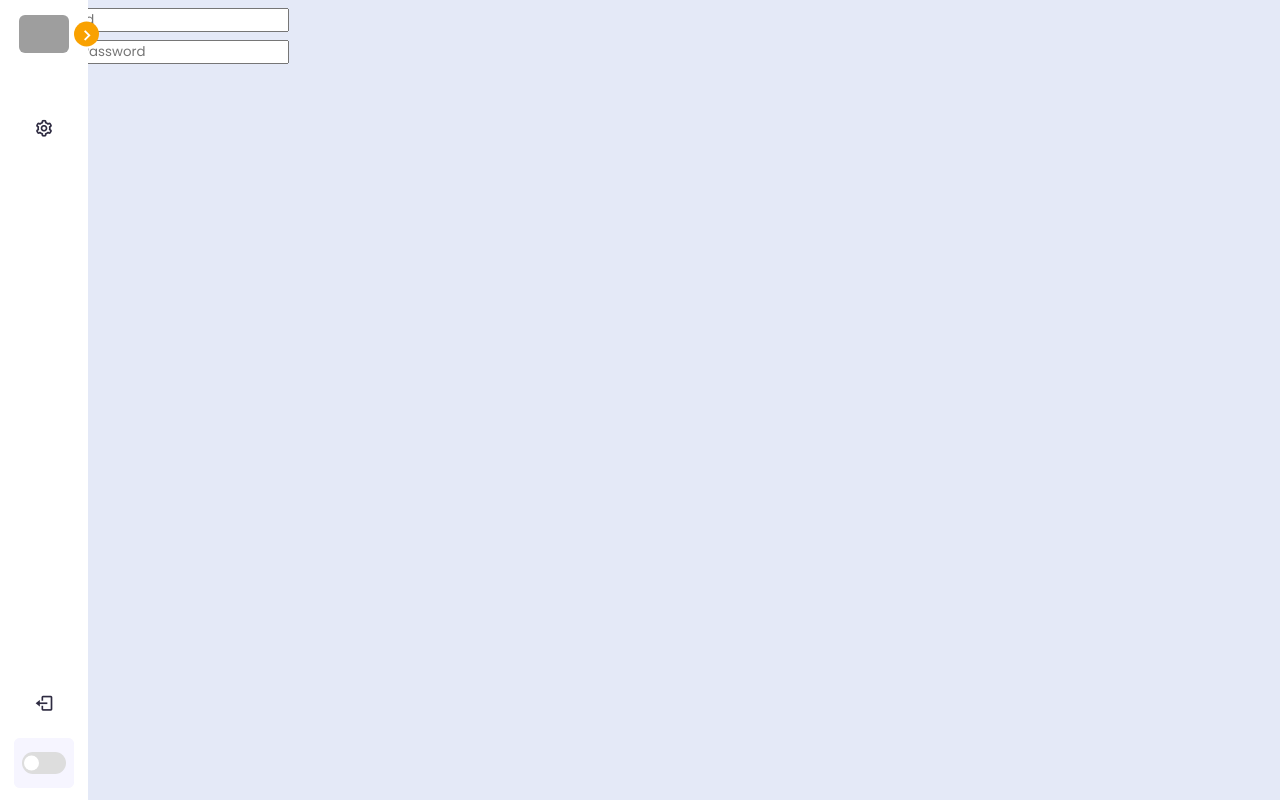
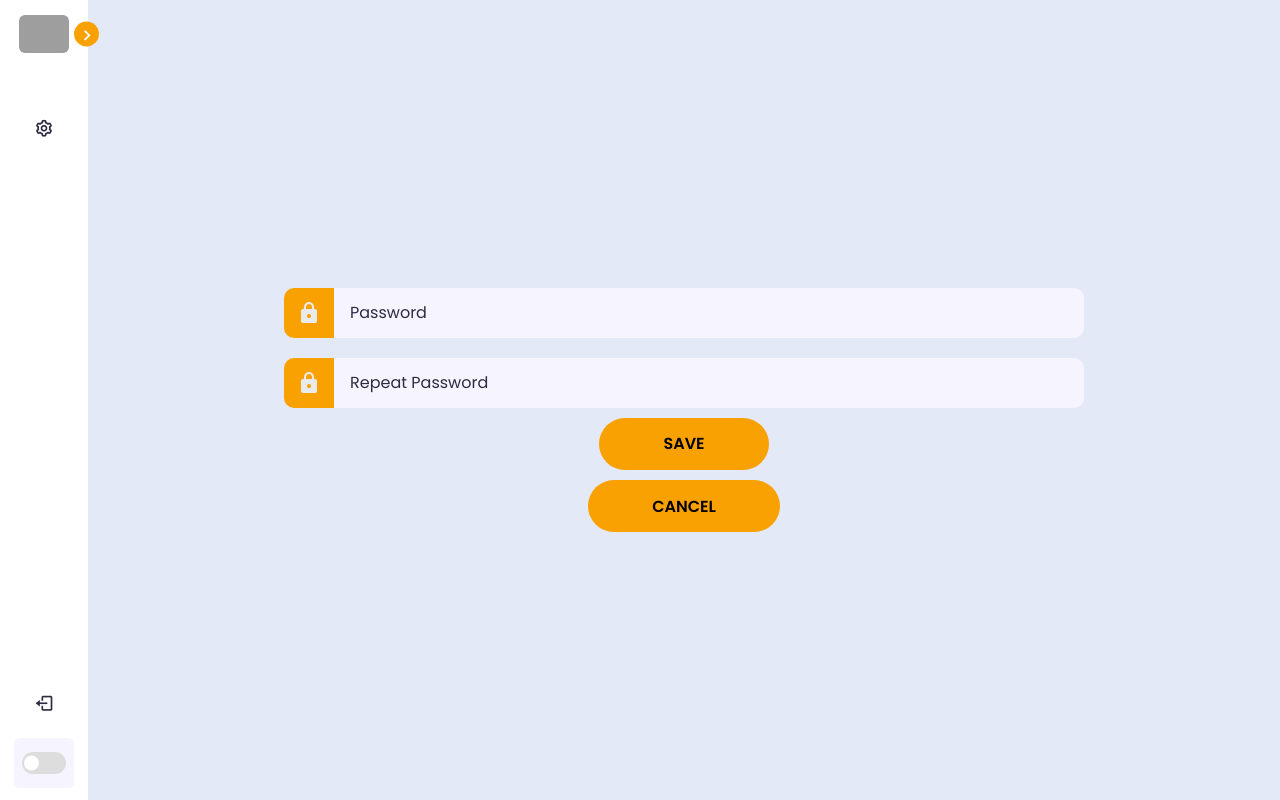
Before and after one commit to aesma008/Student-Internship-Web-Application, a Django app: page /password_reset/ in a window 1280 px wide. Run offline with Django 5.2, Linux system fonts and the light colour scheme; the visitor is signed in with stand-in values (Sample User, id 1); some libraries are stand-ins or nearby versions; grey boxes are pictures that could not be loaded.

Commit message:
Fixed update password look

```diff
--- /dev/null
+++ b/users/static/css/password_reset.css
@@ -0,0 +1,100 @@
+@import url('https://fonts.googleapis.com/css2?family=Poppins:ital,wght@0,100;0,200;0,300;0,400;0,500;0,600;0,700;0,800;0,900;1,100;1,200;1,300;1,400;1,500;1,600;1,700;1,800;1,900&display=swap');
+
+* {
+    margin: 0;
+    padding: 0;
+    font-family: 'Poppins', sans-serif;
+}
+
+.home {
+    position: relative;
+    left: 250px;
+    height: 100vh;
+    width: calc(100% - 250px);
+    display: flex;
+    align-items: center;
+    justify-content: center;
+    flex-direction: column;
+}
+
+form {
+    display: flex;
+    flex-direction: column; /* This makes items stack vertically */
+    align-items: center; /* This centers the button horizontally */
+}
+form > div {
+    margin-top: 20px;
+    width: 100%;
+    display: flex;
+    justify-content: center;
+}
+
+form label {
+    flex-shrink: 0;
+    height: 50px;
+    width: 50px;
+    background-color: var(--primary-color);
+    fill: var(--text-color);
+    color: var(--text-color);
+    border-radius: 10px 0 0 10px;
+    display: flex;
+    justify-content: center;
+    align-items: center;
+    font-size: 1.5rem;
+    font-weight: 500;
+    transition: 150ms ease;
+}
+
+form input {
+    color: var(--text-color);
+    box-sizing: border-box;
+    flex-grow: 1;
+    min-width: 0;
+    height: 50px;
+    width: 750px;
+    padding: 0 1em;
+    font: inherit;
+    border-radius: 0 10px 10px 0;
+    border: 2px solid var(--primary-color-light);
+    border-left: none;
+    background-color: var(--primary-color-light);
+}
+
+form input:hover, form select:hover {
+    border-color: var(--primary-color);
+}
+
+form input:focus, form select:focus {
+    outline: none;
+    border-color: var(--text-color);
+}
+
+div:has(input:focus) > label, div:has(select:focus) > label {
+    background-color: var(--text-color);
+}
+
+form input::placeholder {
+    color: var(--text-color);
+}
+
+.btn-primary {
+    margin-top: 10px;
+    border: none;
+    border-radius: 1000px;
+    padding: .85em 4em;
+    background-color: var(--primary-color);
+    color: var(--base-color-register);
+    font: inherit;
+    font-weight: 600;
+    text-transform: uppercase;
+    cursor: pointer;
+}
+
+.btn-primary:hover {
+    background-color: var(--text-color);
+}
+
+.btn-primary:focus {
+    outline: none;
+    background-color: var(--text-color);
+}
--- a/users/templates/collegehub/password_reset.html
+++ b/users/templates/collegehub/password_reset.html
@@ -2,9 +2,11 @@
 {% load static %}
 {% block title %}Password Reset{% endblock %}
 {% block extra_head %}
-    <link rel="stylesheet" href="{% static 'css/settings.css' %}">
+    <link rel="stylesheet" href="{% static 'css/password_reset.css' %}">
 {% endblock %}
 {% block content %}
+    <section class="home">
+        <form>
             <div>
                 <label for="password1-input">
                     <svg xmlns="http://www.w3.org/2000/svg" height="24px" viewBox="0 -960 960 960" width="24px"
@@ -23,4 +25,8 @@
                 </label>
                 <input type="password" name="password2" id="password2-input" placeholder="Repeat Password">
             </div>
+            <button class="btn-primary" type="submit">Save</button>
+        </form>
+        <button class="btn-primary" onclick="window.location.href='/home'">Cancel</button>
+    </section>
 {% endblock %}
```
Lines whose indentation alone changed are shown as unchanged.
